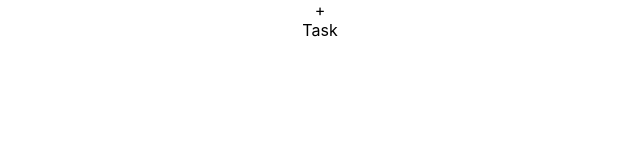
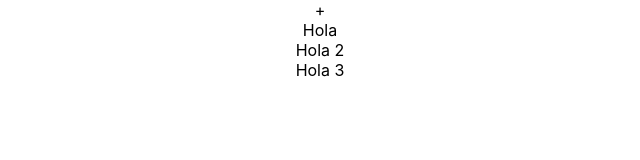
Before and after one commit to TodoListApp/project-to-do-list, a React (Create React App) app: page / in a window 1280 px wide. Shown: the top 160 px of the page, without its empty margins (320-960 px from the left). Built offline with nearby package versions, Linux system fonts and the light colour scheme; data requests are answered from the project's data file.

Commit message:
get data working

```diff
--- a/src/assets/data/db.json
+++ b/src/assets/data/db.json
@@ -1,19 +1,19 @@
 {
-"tasks" : [{
-        "id": 1,
-        "text": "",
-        "check":true
+  "tasks": [
+    {
+      "id": 1,
+      "text": "Hola",
+      "check": true
     },
     {
-        "id": 2,
-        "text": "",
-        "check":true
+      "id": 2,
+      "text": "Hola 2",
+      "check": true
     },
     {
-        "id": 3,
-        "text": "",
-        "check":true
+      "id": 3,
+      "text": "Hola 3 ",
+      "check": true
     }
-
-]
+  ]
 }
--- a/src/components/AllTasks.js
+++ b/src/components/AllTasks.js
@@ -1,12 +1,32 @@
-import React from 'react'
-import Task from './Task'
+import React, { useEffect, useState } from "react";
+import axios from "axios";
+import Task from "./Task";
 
 function AllTasks() {
+  const URL = "http://localhost:3004/tasks";
+
+  const getData = async () => {
+    const response = axios.get(URL);
+    return response;
+  };
+
+  const [tasks, setTasks] = useState([]);
+
+  useEffect(() => {
+    getData().then((response) => {
+      setTasks(response.data);
+    });
+  }, []);
+
+  console.log(tasks);
+
   return (
     <div>
-       <Task/>
+      {tasks.map((task, index) => (
+        <Task key={index} task={task} />
+      ))}
     </div>
-  )
+  );
 }
 
-export default AllTasks
+export default AllTasks;
--- a/src/components/Task.js
+++ b/src/components/Task.js
@@ -1,7 +1,7 @@
 import React from "react";
 
-function Task() {
-  return <div>Task</div>;
+function Task({ task }) {
+  return <div>{task.text}</div>;
 }
 
 export default Task;
```
